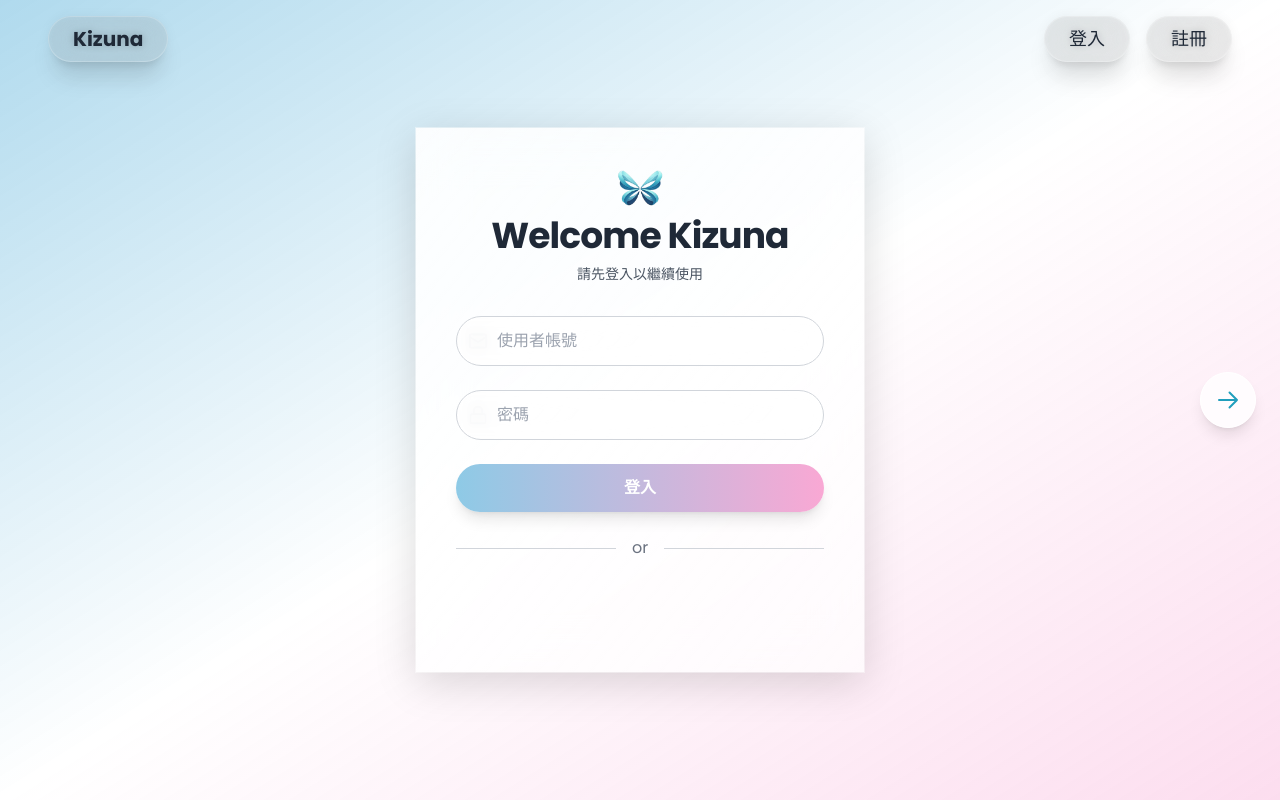
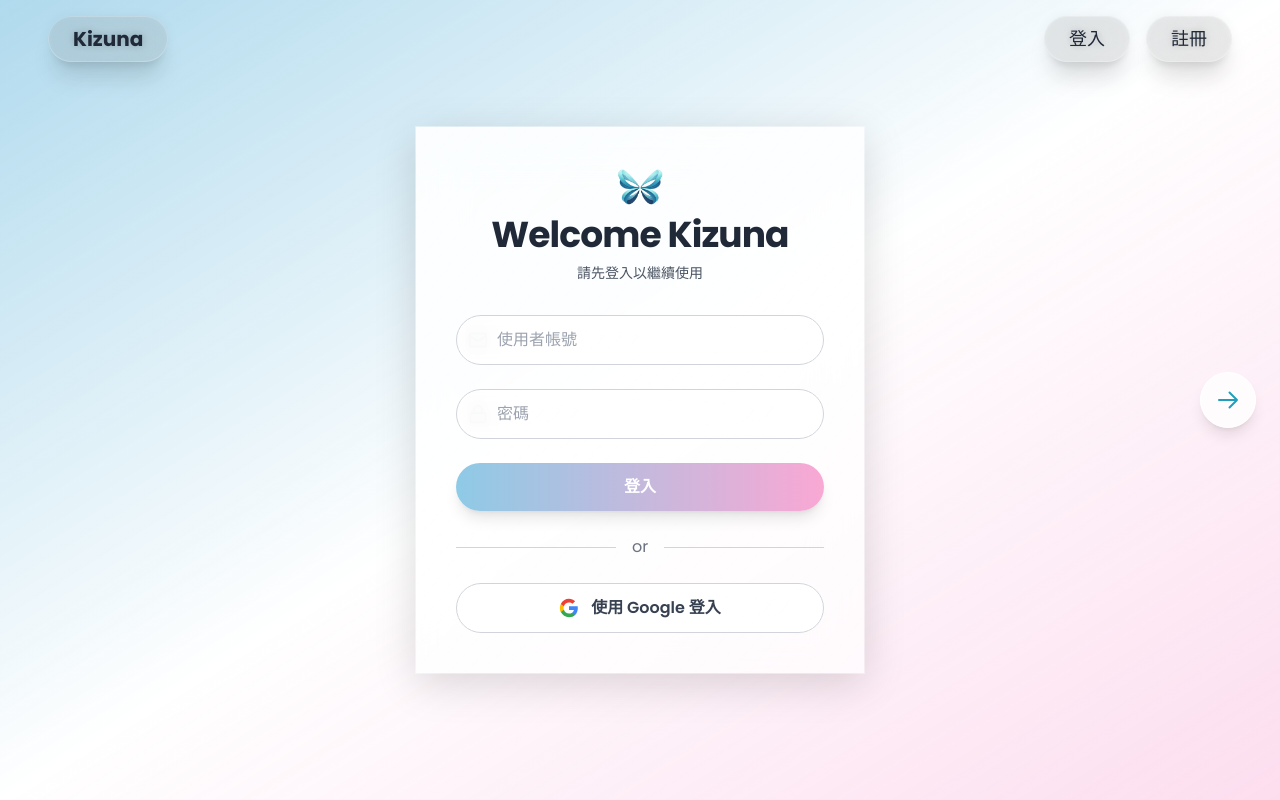
Before and after one commit to Kizuna-team/frontend, a Vue app: page /login in a window 1280 px wide. Built offline with nearby package versions, Linux system fonts and the light colour scheme; no server answers.

Commit message:
feat: customize Google login button design (use hidden official button to avoid FedCM issues)

```diff
--- a/src/views/LoginView.vue
+++ b/src/views/LoginView.vue
@@ -30,16 +30,19 @@ const handleLogin = async () => {
   }
 };
 
-// Google 登入按鈕點擊處理
-// const handleGoogleLogin = () => {
-//   // 彈出 Google 登入視窗
-//   window.google.accounts.id.prompt();
-// };
+// 自定義 Google 登入按鈕點擊處理
+const handleGoogleLogin = () => {
+  // 觸發隱藏的官方 Google 登入按鈕
+  const hiddenButton = document.querySelector('#google-signin-button div[role="button"]');
+  if (hiddenButton) {
+    hiddenButton.click();
+  } else {
+    toast.error("Google 登入服務未載入");
+  }
+};
 
 // 處理登入成功的 callback
 const handleGoogleResponse = async (res) => {
-  // console.log("Google response:", res);
-
   const idToken = res.credential;
   if (!idToken) {
     toast.error("登入失敗 無效的 Google 憑證");
@@ -65,20 +68,21 @@ onMounted(() => {
       cancel_on_tap_outside: false,
     });
 
-    const el = document.getElementById("google-signin-button");
-    if (el) el.innerHTML = "";
-
-    // 渲染 Google 登入按鈕
-    window.google.accounts.id.renderButton(
-      document.getElementById("google-signin-button"),
-      {
+    // 創建隱藏的官方按鈕
+    const hiddenContainer = document.getElementById("google-signin-button");
+    if (hiddenContainer) {
+      hiddenContainer.innerHTML = "";
+      // 渲染官方按鈕但隱藏它
+      window.google.accounts.id.renderButton(hiddenContainer, {
         theme: "outline",
         size: "large",
         width: 375,
         text: "signin_with",
         shape: "pill",
-      }
-    );
+      });
+      // 隱藏官方按鈕
+      hiddenContainer.style.display = 'none';
+    }
   } else {
     console.error("Google API 未載入");
   }
@@ -147,10 +151,21 @@ onMounted(() => {
           <span class="flex-grow h-px bg-gray-300"></span>
         </div>
 
-        <!-- Google 登入 - 使用官方按鈕 -->
-        <div class="w-full h-[48px]">
-          <div id="google-signin-button" class="w-full"></div>
-        </div>
+        <!-- 自定義 Google 登入按鈕 -->
+        <button @click="handleGoogleLogin"
+          class="w-full py-3 text-gray-700 font-semibold rounded-full bg-white/80 backdrop-blur border border-gray-300 hover:shadow-lg transition-all duration-200 flex items-center justify-center gap-3 hover:bg-[#D9E7E8]/20">
+          <!-- Google Logo SVG -->
+          <svg width="20" height="20" viewBox="0 0 24 24" xmlns="http://www.w3.org/2000/svg">
+            <path fill="#4285F4" d="M22.56 12.25c0-.78-.07-1.53-.2-2.25H12v4.26h5.92c-.26 1.37-1.04 2.53-2.21 3.31v2.77h3.57c2.08-1.92 3.28-4.74 3.28-8.09z"/>
+            <path fill="#34A853" d="M12 23c2.97 0 5.46-.98 7.28-2.66l-3.57-2.77c-.98.66-2.23 1.06-3.71 1.06-2.86 0-5.29-1.93-6.16-4.53H2.18v2.84C3.99 20.53 7.7 23 12 23z"/>
+            <path fill="#FBBC05" d="M5.84 14.09c-.22-.66-.35-1.36-.35-2.09s.13-1.43.35-2.09V7.07H2.18C1.43 8.55 1 10.22 1 12s.43 3.45 1.18 4.93l2.85-2.22.81-.62z"/>
+            <path fill="#EA4335" d="M12 5.38c1.62 0 3.06.56 4.21 1.64l3.15-3.15C17.45 2.09 14.97 1 12 1 7.7 1 3.99 3.47 2.18 7.07l3.66 2.84c.87-2.6 3.3-4.53 6.16-4.53z"/>
+          </svg>
+          使用 Google 登入
+        </button>
+
+        <!-- 隱藏的官方 Google 登入按鈕 -->
+        <div id="google-signin-button" style="display: none;"></div>
       </div>
     </div>
   </div>
```
